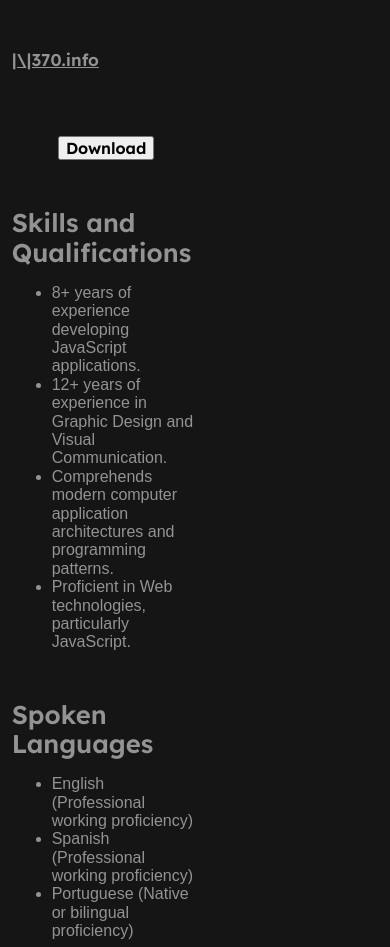
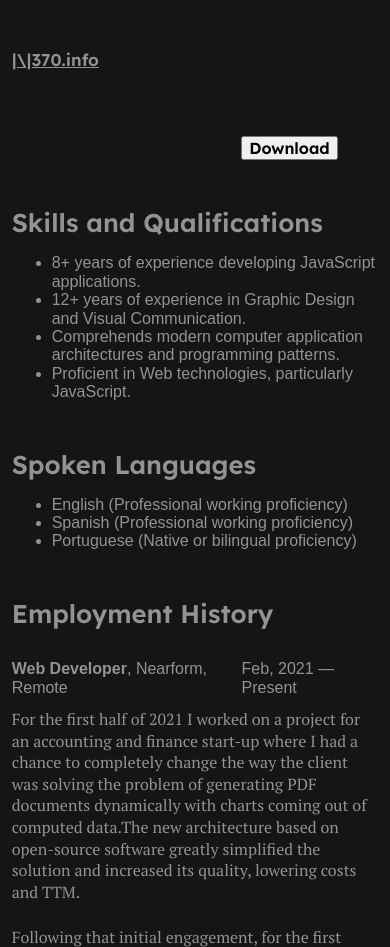
Before and after one commit to n370/n370.info, a Gatsby site: page /cv in a window 390 px wide. Shown: the top 947 px of the page. Built offline with nearby package versions, Linux system fonts and the light colour scheme; Gatsby itself is replaced by a stand-in of ours; some packages are replaced by stand-ins of ours.

Commit message:
make cv page responsive

```diff
--- a/src/pages/cv.js
+++ b/src/pages/cv.js
@@ -218,8 +218,6 @@ const UnstyledCVPage = ({ className }) => {
 };
 
 export default styled(UnstyledCVPage)`
-  width: 50%;
-
   .download {
     cursor: pointer;
   }
@@ -253,4 +251,8 @@ export default styled(UnstyledCVPage)`
   > div {
     margin: 1em 0;
   }
+
+  @media (min-width: 400px) {
+    width: 50%;
+  }
 `;
```
